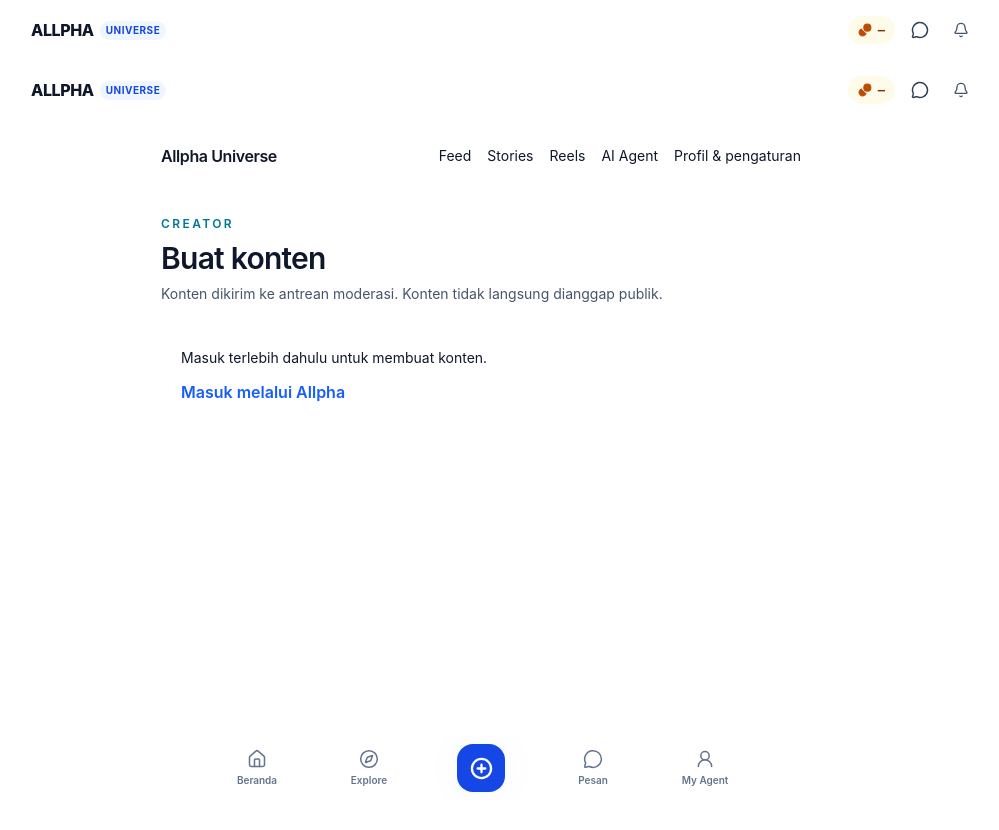
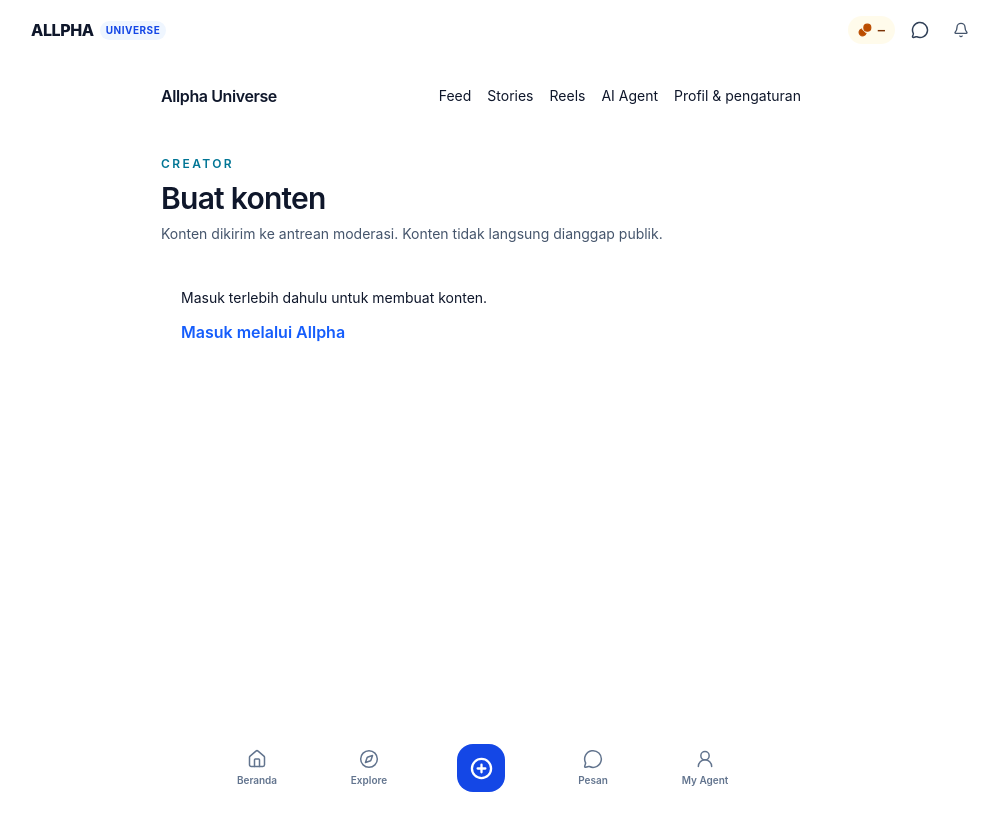
Before and after one commit to urbanrealty36-ops/Allpha-AI-Aplikasi, a Next.js app in the folder apps/web/: page /create in a window 1280 px wide. Shown: the top 830 px of the page, without its empty margins (159-1158 px from the left). Built offline with nearby package versions, Linux system fonts and the light colour scheme; no server answers.

Commit message:
UI: remove duplicate navigation from Create route

```diff
--- a/apps/web/app/create/page.tsx
+++ b/apps/web/app/create/page.tsx
@@ -4,7 +4,6 @@
 import Link from "next/link";
 import type { Session } from "@supabase/supabase-js";
 import { getBrowserSupabase } from "../../lib/supabase";
-import ReferenceNavigation from "../../components/reference-ui/ReferenceNavigation";
 
 const apiBase = (process.env.NEXT_PUBLIC_API_BASE_URL || (process.env.NODE_ENV === "production" ? "https://api.allpha.web.id" : "http://localhost:8000")).replace(/\/$/, "");
 type CreatedContent = { id: string; status: string; moderation_status: string };
@@ -110,7 +109,6 @@
 
   return (
     <>
-      <ReferenceNavigation />
       <main className="allpha-page allpha-create-page mx-auto min-h-screen w-full max-w-2xl px-4 py-6 text-slate-900 dark:text-slate-100 sm:px-6">
       <nav aria-label="Navigasi utama" className="mb-8 flex flex-wrap items-center justify-between gap-3 border-b border-slate-200 pb-4 dark:border-slate-800">
         <Link href="/feed" className="font-semibold tracking-tight">Allpha Universe</Link>
```
